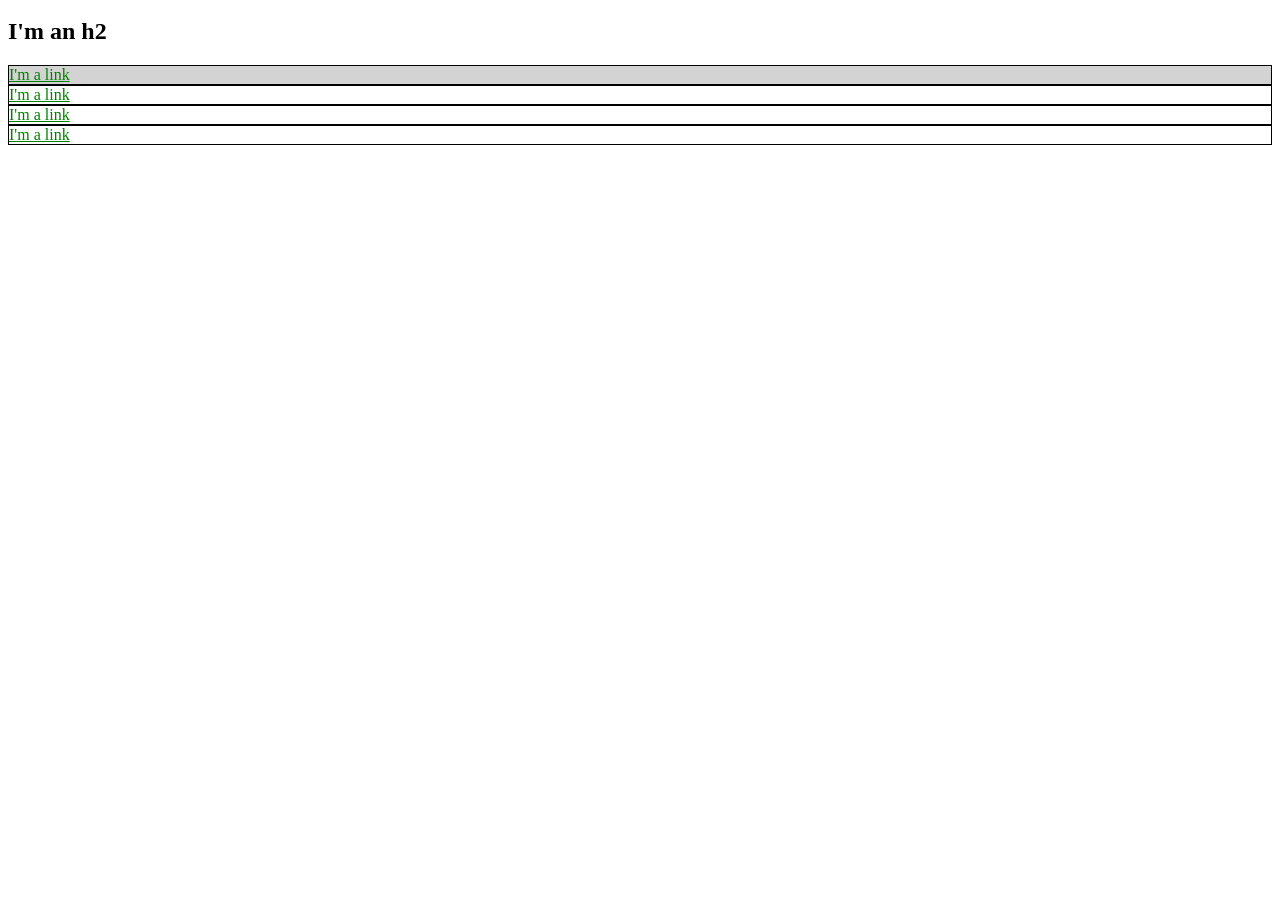
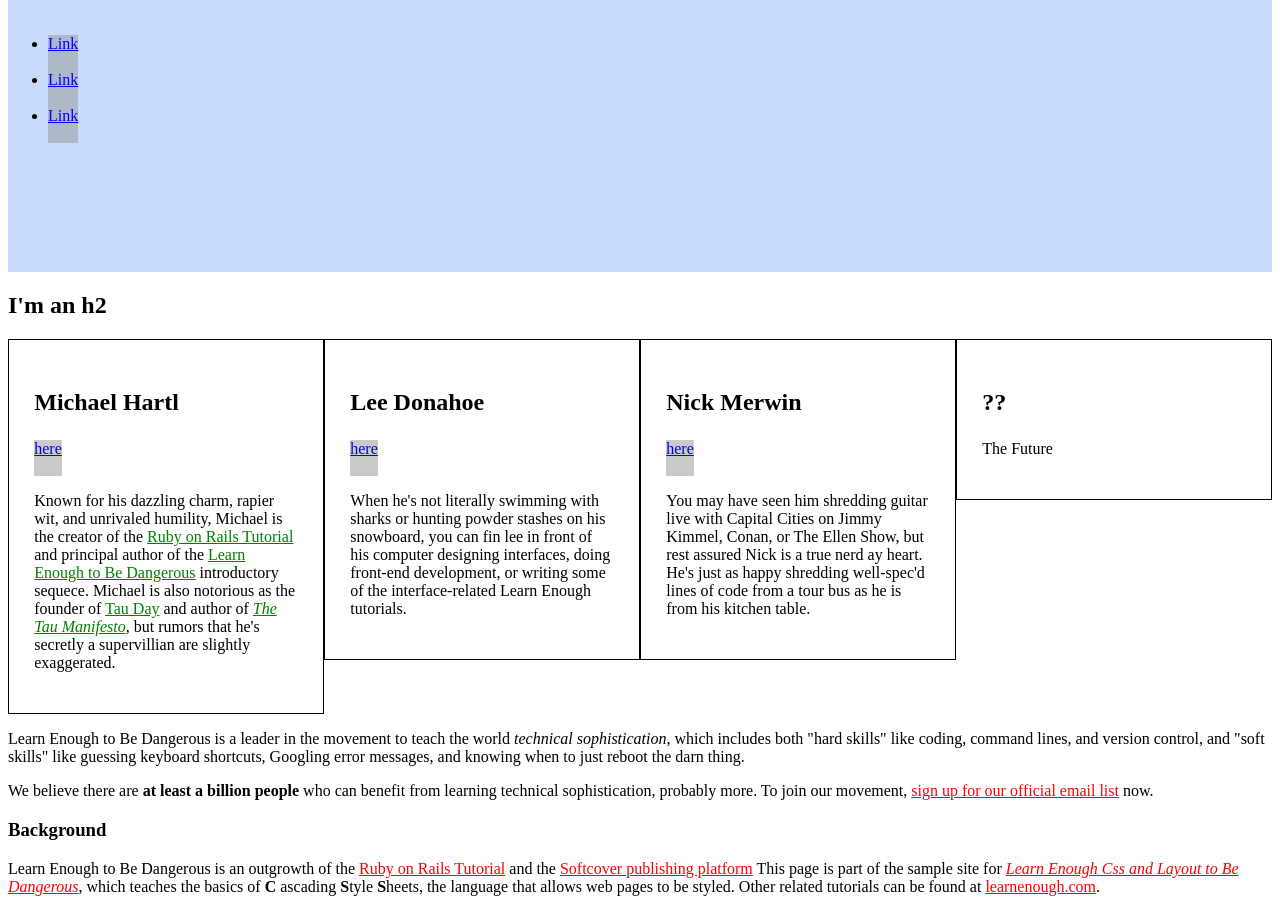
Before and after one commit to racs93/racs93.github.io, a plain HTML site: page index.html in a window 1280 px wide. Shown: the part 136-1048 px from the top of the page. Before the commit the page ends 800 px from the top, so only its background shows below. Drawn offline with Linux system fonts and the light colour scheme.

Commit message:
Playing with CSS

```diff
--- a/index.html
+++ b/index.html
@@ -4,45 +4,151 @@
     <meta charset="utf-8">
     <title>Test Page: Don't Panic</title>
     <style>
+    /* GLOBAL STYLES */
       a {
-        color: red;
+        color: #f00;
       }
-      #exec-bio {
-         background-color: lightgray;
+      h1 {
+        font-size: 7vw;
+        margin-top: 0;
+      }
+
+      /* HERO STYLES */
+      .full-hero {
+        background-color: #c7dbfc;
+        height: 50vh;
+      }
+
+      /* SOCIAL STYLES */
+      .social-link {
+        background: rgba(150, 150, 150, 0.5);
+        color: blue;
+        display: inline-block;
+        height: 36px;
+      }
+
+    /* BIO STYLES */
+      .bio-wrapper {
+        font-size: 24px;
+        }
+      .bio-wrapper:after {
+        visibility: hidden;
+        display: block;
+        font-size: 0;
+        content: " ";
+        clear: both;
+        height: 0;
       }
       .bio-box {
          border: 1px solid black;
+         box-sizing: border-box;
+         float: left;
+         font-size: 1rem;
+         padding: 2%;
+         width: 25%;
        }
-       .bio-box a {
+       .bio-box h3 {
+         font-size: 1.5em;
+       }
+       .bio-copy {
+         font-size: 1em;
+       }
+       .bio-copy a {
          color: green;
        }
     </style>
   </head>
   <body>
+    <div class="full-hero hero-home">
       <h1>I'm an h1</h1>
       <ul>
         <li>
-        <a href="http://example.com">Link</a>
+          <a href="http://example.com/" class="social-link">Link</a>
         </li>
         <li>
-        <a href="http://example.com">Link</a>
+          <a href="http://example.com/" class="social-link">Link</a>
         </li>
         <li>
-        <a href="http://example.com">Link</a>
+          <a href="http://example.com/" class="social-link">Link</a>
         </li>
       </ul>
+    </div>
     <h2>I'm an h2</h2>
-    <div id="exec-bio" class="bio-box">
-      <a href="http://example.com">I'm a link</a>
+    <div class="bio-wrapper">
+    <div class="bio-box">
+      <h3>Michael Hartl</h3>
+      <a href="http://twitter.com/mhartl" class="social-link">here</a>
+      <div class="bio-copy">
+      <p>
+        Known for his dazzling charm, rapier wit, and unrivaled humility,
+        Michael is the creator of the
+        <a href="https://www.railstutorial.org/">Ruby on Rails Tutorial</a>
+        and principal author of the <a href="http://learnenough.com">
+        Learn Enough to Be Dangerous</a> introductory sequece. Michael is also
+        notorious as the founder of <a href="http://tauday.com">Tau Day</a> and
+        author of <a href="http://tauday.com/tau-manifesto"><em>The Tau
+        Manifesto</em></a>, but rumors that he's secretly a supervillian
+        are slightly exaggerated.
+      </p>
+      </div>
     </div>
     <div class="bio-box">
-      <a href="http://example.com">I'm a link</a>
+      <h3>Lee Donahoe</h3>
+      <a href="http://twitter.com/leedonahoe" class="social-link">here</a>
+      <div class="bio-copy">
+        <p>
+        When he's not literally swimming with sharks or hunting powder stashes
+        on his snowboard, you can fin lee in front of his computer designing
+        interfaces, doing front-end development, or writing some of the
+        interface-related Learn Enough tutorials.
+      </p>
+    </div>
     </div>
     <div class="bio-box">
-      <a href="http://example.com">I'm a link</a>
+      <h3>Nick Merwin</h3>
+      <a href="http://twitter.com/nickmerwin" class="social-link">here</a>
+      <div class="bio-copy">
+      <p>
+        You may have seen him shredding guitar live with Capital Cities on
+        Jimmy Kimmel, Conan, or The Ellen Show, but rest assured Nick is a true
+        nerd ay heart. He's just as happy shredding well-spec'd lines of code
+        from a tour bus as he is from his kitchen table.
+      </p>
+    </div>
     </div>
     <div class="bio-box">
-      <a href="http://example.com">I'm a link</a>
+      <h3>??</h3>
+      <p>
+        The Future
+      </p>
     </div>
+  </div>
+  <p style="clear: left;">
+    Learn Enough to Be Dangerous is a leader in the movement to teach the world
+    <em>technical sophistication</em>, which includes both "hard skills"
+    like coding, command lines, and version control, and "soft skills" like
+    guessing keyboard shortcuts, Googling error messages, and knowing when to
+    just reboot the darn thing.
+  </p>
+  <p>
+    We believe there are <strong>at least a billion people</strong> who can
+    benefit from learning technical sophistication, probably more. To join
+    our movement,
+    <a href="https://learnenough.com#email_list">sign up for our official
+    email list</a> now.
+  </p>
+  <h3>Background</h3>
+  <p>
+    Learn Enough to Be Dangerous is an outgrowth of the
+    <a href="https://www.railstutorial.org/">Ruby on Rails Tutorial</a> and the
+    <a href="https://www.softcover.io/">Softcover publishing platform</a>
+    This page is part of the sample site for
+    <a href="https://learnenough.com/css-tutorial"><em>Learn Enough Css and
+    Layout to Be Dangerous</em></a>, which teaches the basics of <strong>C
+    </strong>ascading <strong>S</strong>tyle <strong>S</strong>heets, the
+    language that allows web pages to be styled.
+    Other related tutorials can be found at
+    <a href="https://learnenough.com/">learnenough.com</a>.
+  </p>
   </body>
 </html>
```
Lines whose indentation alone changed are shown as unchanged.
